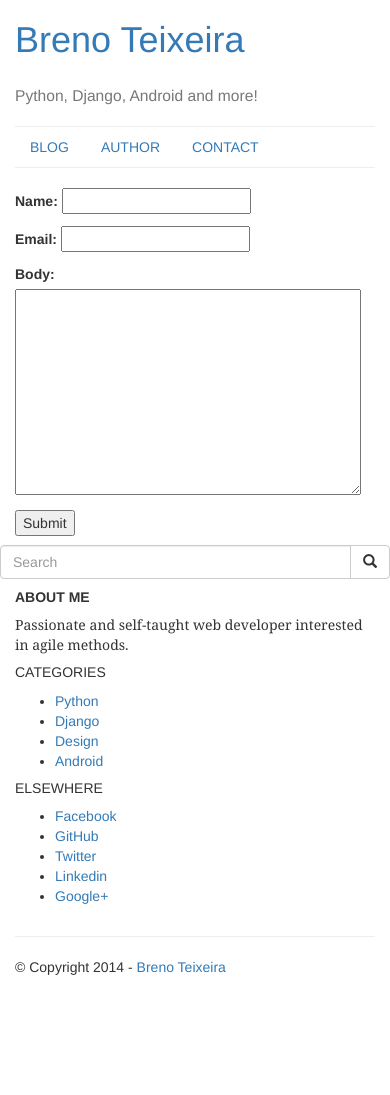
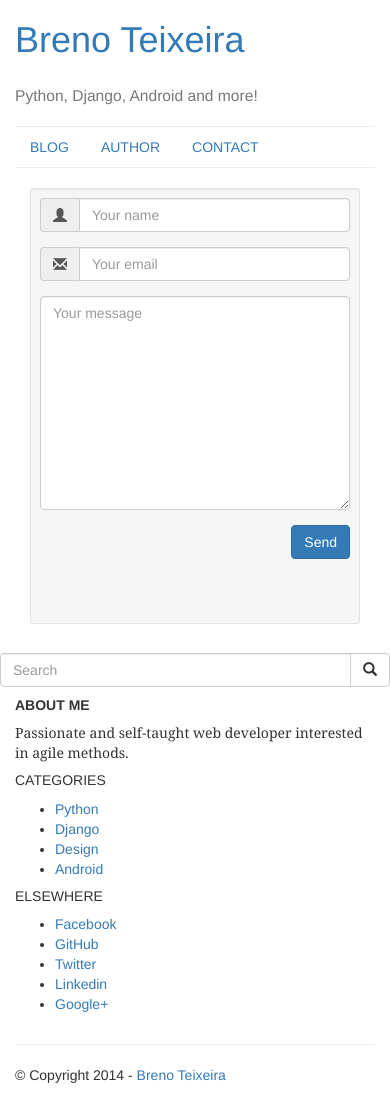
Before and after one commit to BrenoTeixeira/brenotx, a Django app: page /contact/ in a window 390 px wide. Before the commit the page ends 975 px from the top, so only its background shows below. Run offline with Django 3.2, Linux system fonts and the light colour scheme; some libraries are stand-ins or nearby versions.

Commit message:
Added crispy-form integration

```diff
--- a/brenotx/settings.py
+++ b/brenotx/settings.py
@@ -30,6 +30,8 @@ ALLOWED_HOSTS = []
 
 # Application definition
 
+CRISPY_TEMPLATE_PACK = 'bootstrap3'
+
 INSTALLED_APPS = (
     'django.contrib.admin',
     'django.contrib.auth',
@@ -41,6 +43,9 @@ INSTALLED_APPS = (
     # My apps
     'blog',
     'contact',
+
+    # Third-party apps
+    'crispy_forms',
 )
 
 MIDDLEWARE_CLASSES = (
--- a/contact/forms.py
+++ b/contact/forms.py
@@ -1,11 +1,35 @@
 from django import forms
 from django.core.mail import send_mail
 
+from crispy_forms.helper import FormHelper
+from crispy_forms.layout import Submit, Layout, Field
+from crispy_forms.bootstrap import PrependedText, FormActions
+
 
 class ContactForm(forms.Form):
-    name = forms.CharField(max_length=100)
+    name = forms.CharField(max_length=100, required=False)
     email = forms.EmailField()
     body = forms.CharField(widget=forms.Textarea)
+
+    helper = FormHelper()
+    helper.form_method = 'POST'
+    helper.form_class = 'form-horizontal'
+    helper.field_class = 'col-md-12'
+    helper.form_show_labels = False
+    helper.layout = Layout(
+        PrependedText('name',
+                      '<span class="glyphicon glyphicon-user"></span>',
+                      placeholder='Your name',
+                      css_class='form-control'),
+        PrependedText('email',
+                      '<span class="glyphicon glyphicon-envelope"></span>',
+                      placeholder='Your email',
+                      css_class='form-control'),
+        Field('body', placeholder='Your message', css_class='form-control'),
+        # FormActions(Submit('Send', 'Send', css_class='btn btn-primary btn-mg')),
+    )
+    helper.add_input(Submit('Send', 'Send', css_class='btn btn-primary btn-mg pull-right'))
+
 
     def send_mail(self):
         send_mail('[My Website contact]',
--- a/contact/templates/contact/contact.html
+++ b/contact/templates/contact/contact.html
@@ -1,10 +1,17 @@
 {% extends 'base.html' %}
 
+{% load crispy_forms_tags %}
 
 {% block content %}
     <br>
-<form action="" method="post">{% csrf_token %}
-{{ form.as_p }}
-<input type="submit" value="Submit" />
-</form>
+    <div class="container">
+        <div class="row">
+            <div class="col-md-4 col-md-offset-2">
+                <div class="well well-sm">
+                    {% crispy form %}
+                    <br><br>
+                </div>
+            </div>
+       </div>
+    </div>
 {% endblock content %}
--- a/contact/tests.py
+++ b/contact/tests.py
@@ -11,7 +11,7 @@ class ContactTest(TestCase):
         self.url = reverse('contact:form-view')
         self.resp = self.client.get(self.url)
 
-    def test_GET_contact_page(self):
+    def test_get_contact_page(self):
         self.assertEqual(self.resp.status_code, 200)
 
     def test_template(self):
--- a/requirements.txt
+++ b/requirements.txt
@@ -1,2 +1,3 @@
 Django==1.6.2
+django-crispy-forms==1.4.0
 gunicorn==18.0
```
